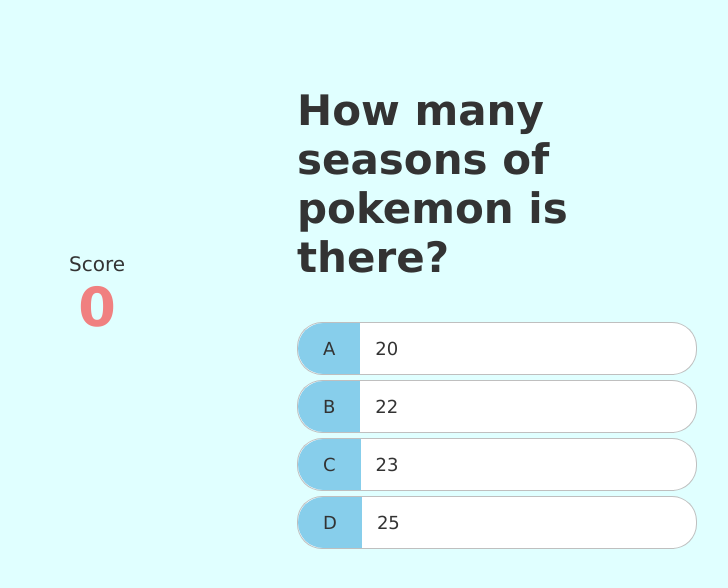
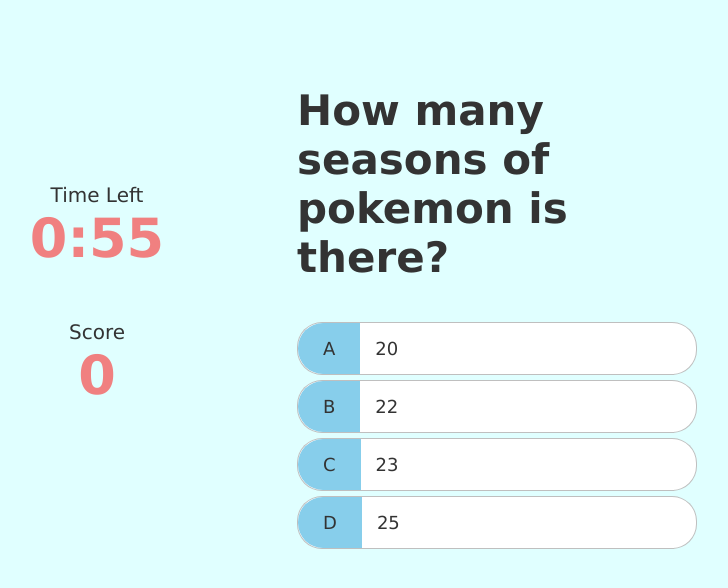
Before and after one commit to hajiru/quick-quiz-hw, a plain HTML site: page game.html in a window 1280 px wide. Shown: the whole page, without its empty margins (343-1071 px from the left). Drawn offline with Linux system fonts and the light colour scheme.

Commit message:
added a countdown timer to da quiz

```diff
--- a/assets/css/game.css
+++ b/assets/css/game.css
@@ -40,6 +40,7 @@
 #hud {
   display: flex;
   justify-content: center;
+  flex-direction: column;
 }
 
 .hud-prefix {
--- a/assets/js/game.js
+++ b/assets/js/game.js
@@ -1,6 +1,7 @@
 const question = document.getElementById("question");
 const choices = Array.from(document.getElementsByClassName("choice-text"));
 const scoreText = document.getElementById("score");
+const countdown = document.getElementById("timerCount");
 
 // Variables to hold and find questions //
 let currentQuestion = {};
@@ -8,6 +9,9 @@ let acceptingAnswers = false;
 let score = 0;
 let questionCounter = 0;
 let availableQuestions = [];
+let timer = 0;
+let timerCount = 60;
+let interval = setInterval(startTime, 1000);
 
 // Questions held as objects //
 let questions = [
@@ -58,6 +62,7 @@ const max_questions = 5;
 
 // Function to start quiz //
 startGame = () => {
+  timerCount = 60;
   questionCounter = 0;
   score = 0;
 
@@ -66,6 +71,16 @@ startGame = () => {
 
   // Calls getNewQuestion function to get new questions //
   getNewQuestion();
+};
+
+// Function to stop timer to go negative //
+function startTime() {
+  timer++;
+  countdown.innerHTML = convertSeconds(timerCount - timer);
+
+  if (timer == timerCount) {
+    clearInterval(interval);
+  };
 };
 
 // Function to get a random new question from question array //
@@ -113,6 +128,10 @@ choices.forEach(choice => {
       incrementScore(correct_bonus);
     }
 
+    if (classToApply == "incorrect") {
+      timerCount -= 5;
+    }
+
     // Will apply colored background from game css to show visually if correct or incorrect //
     selectedChoice.parentElement.classList.add(classToApply);
 
@@ -125,11 +144,17 @@ choices.forEach(choice => {
   });
 });
 
+function convertSeconds(s) {
+  const minutes = Math.floor(s / 60);
+  const seconds = s % 60;
+  return minutes + ":" + seconds;
+};
+
 // Display score of user //
 incrementScore = num => {
   score += num;
   scoreText.innerText = score;
-}
+};
 
 // Calls startGame function //
 startGame();
--- a/game.html
+++ b/game.html
@@ -11,6 +11,10 @@
     <body>
         <div class="container">
             <div id="hud">
+                <div id="hud-item">
+                    <p class="hud-prefix">Time Left</p>
+                    <h1 class="hud-main-text" id="timerCount">60</h1>
+                </div>
                 <div id="hud-item">
                     <p class="hud-prefix">Score</p>
                     <h1 class="hud-main-text" id="score">0</h1>
```
